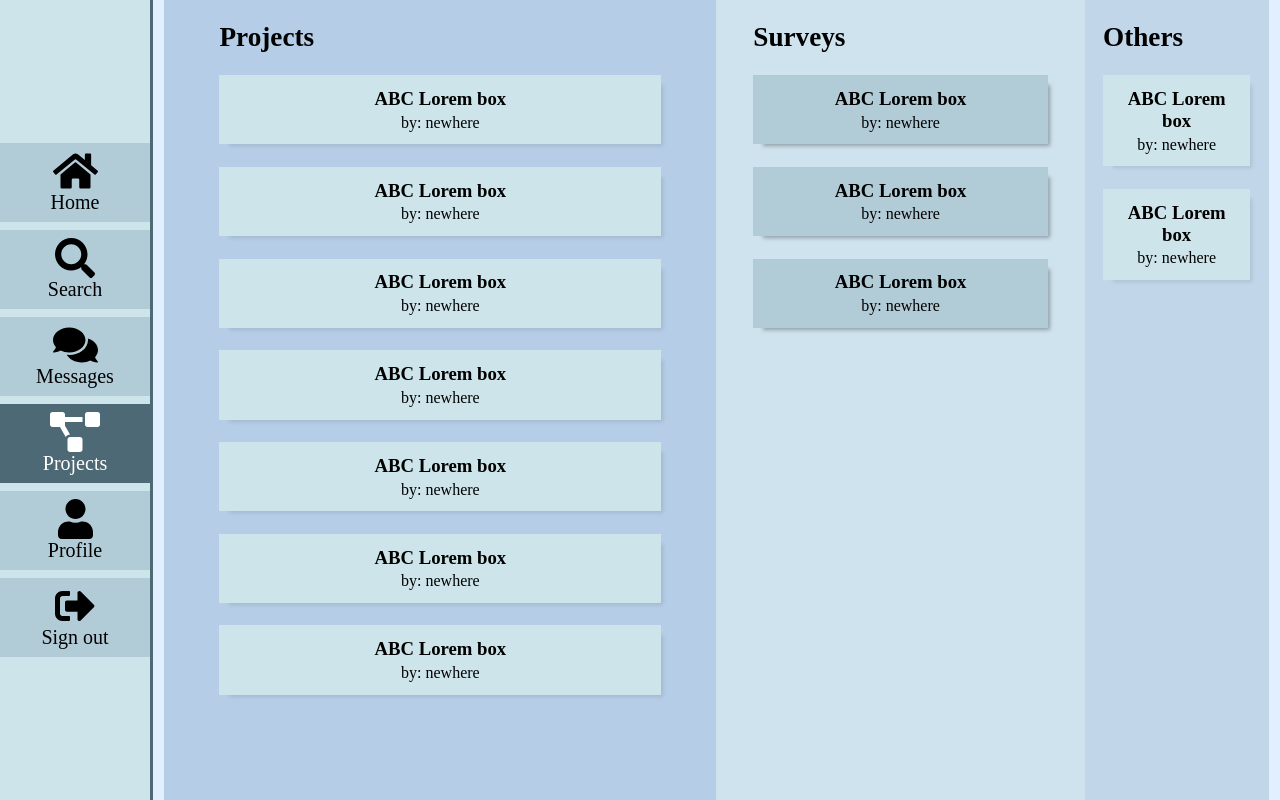
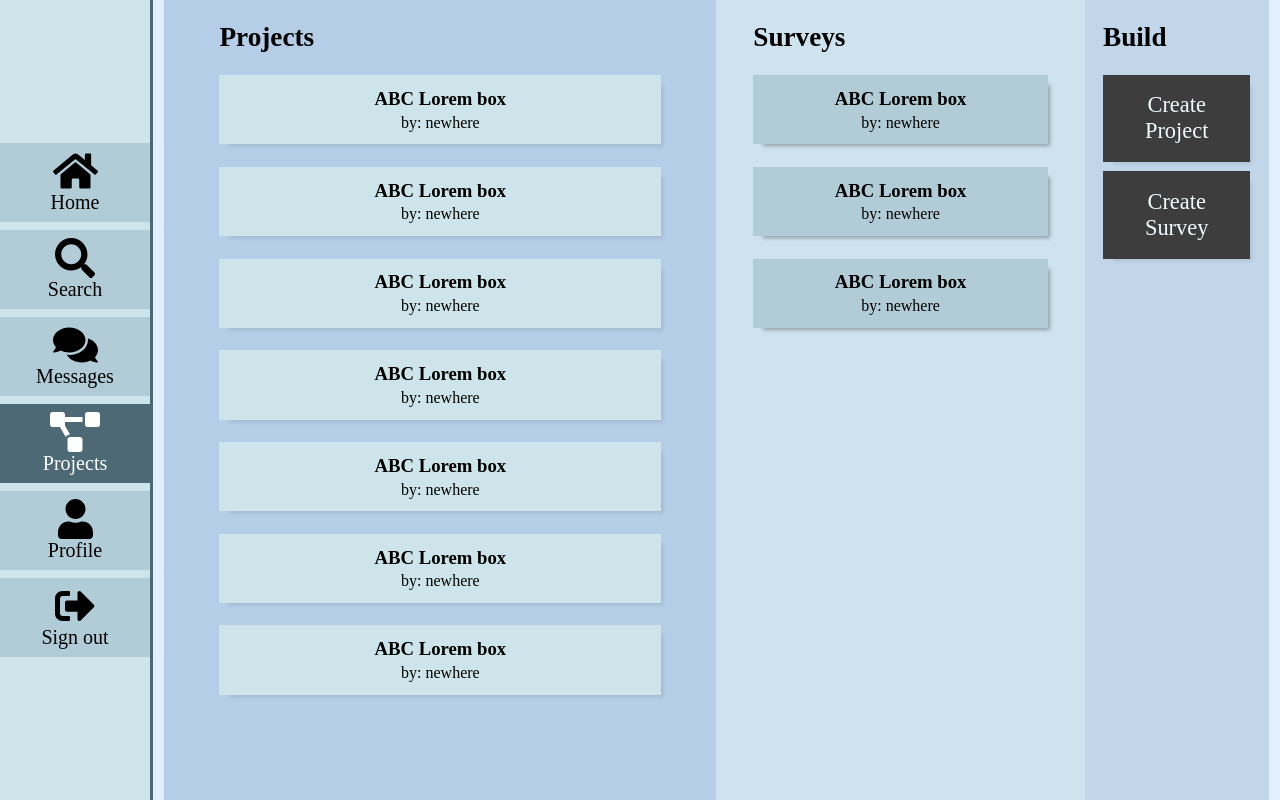
Before and after one commit to x-wyz/os-directory, a React (Create React App) app: page /projects in a window 1280 px wide. Built offline with nearby package versions, Linux system fonts and the light colour scheme.

Commit message:
project others changed to build

```diff
--- a/src/App.js
+++ b/src/App.js
@@ -5,6 +5,7 @@ import { Switch, Route } from 'react-router-dom';
 import Navbar from './components/navbar/navbar';
 
 // Pages
+import Home from './pages/home/home';
 import SearchPage from './pages/searchpage/searchpage';
 import Messages from './pages/messages/messages';
 import Profile from './pages/profile/profile';
@@ -58,8 +59,10 @@ class App extends Component {
 				    		<Projects user={user} />
 				    	</Route>
 
-				    	<Route path="/survey" component={CreateSurvey} />
+				    	<Route path="/create-survey" component={CreateSurvey} />
 				    	<Route path="/group" component={ProjectGroup} />
+
+				    	<Route path="/" component={Home} />
 				    </Switch>
 				</div>
 		    </div>
--- a/src/components/projectpreview/projectpreview.css
+++ b/src/components/projectpreview/projectpreview.css
@@ -24,7 +24,3 @@
 	font-weight: bold;
 	margin-bottom: calc(var(--small-increment) / 2);
 }
-
-.project-preview-owner {
-
-}
--- a/src/index.css
+++ b/src/index.css
@@ -34,6 +34,7 @@
   --blueish-white: #e9f7fa;
 
   --dark-gray: #3d3d3e;
+  --light-gray: #545456;
 
   --white: #f1fbfd;
   --shadow-1: 6px 6px 4px -4px rgba(0, 0, 0, 0.1);
--- /dev/null
+++ b/src/pages/home/home.js
@@ -0,0 +1,8 @@
+ import React from 'react';
+
+const Home = () => (
+	<div className="home-container">
+	</div>
+)
+
+ export default Home;
--- a/src/pages/projects/projects.css
+++ b/src/pages/projects/projects.css
@@ -20,7 +20,23 @@
 
 .projects-page-title {
 	font-size: 1.7em;
-	margin-top: var(--medium-increment);
 	text-indent: 10%;
 	font-weight: bold;
+	margin: var(--medium-increment) 0;
 }
+
+.projects-create-btn {
+	background: var(--dark-gray);
+	color: var(--white);
+	text-align: center;
+	font-size: 1.4em;
+	padding: var(--medium-increment);
+	margin: var(--small-increment) auto;
+	width: 80%;
+	transition: background 0.2s;
+	box-shadow: var(--shadow-1);
+}
+
+.projects-create-btn:hover {
+	background: var(--light-gray);
+}
--- a/src/pages/projects/projects.js
+++ b/src/pages/projects/projects.js
@@ -1,4 +1,5 @@
 import React, { Component } from 'react';
+import { Link } from 'react-router-dom';
 
 import ProjectPreview from '../../components/projectpreview/projectpreview';
 
@@ -102,10 +103,13 @@ class Projects extends Component {
 				</div>
 
 				<div className="projects-other">
-					<h3 className="projects-page-title">Others</h3>
-					{
-						others.map((other, idx) => <ProjectPreview key={`other-${other.id}-${idx}`} owner={other.owner} type="others" id={other.id} name={other.name} />)
-					}
+					<h3 className="projects-page-title">Build</h3>
+					<Link to="/create-project">
+						<p className="projects-create-project-btn projects-create-btn">Create Project</p>
+					</Link>
+					<Link to="/create-survey">
+						<p className="projects-create-survey-btn projects-create-btn">Create Survey</p>
+					</Link>
 				</div>
 			</div>
 		)
```
Also changed, not shown: src/pages/home/home.css (added), 1 other file (tests, documents, lock files or other folders).
